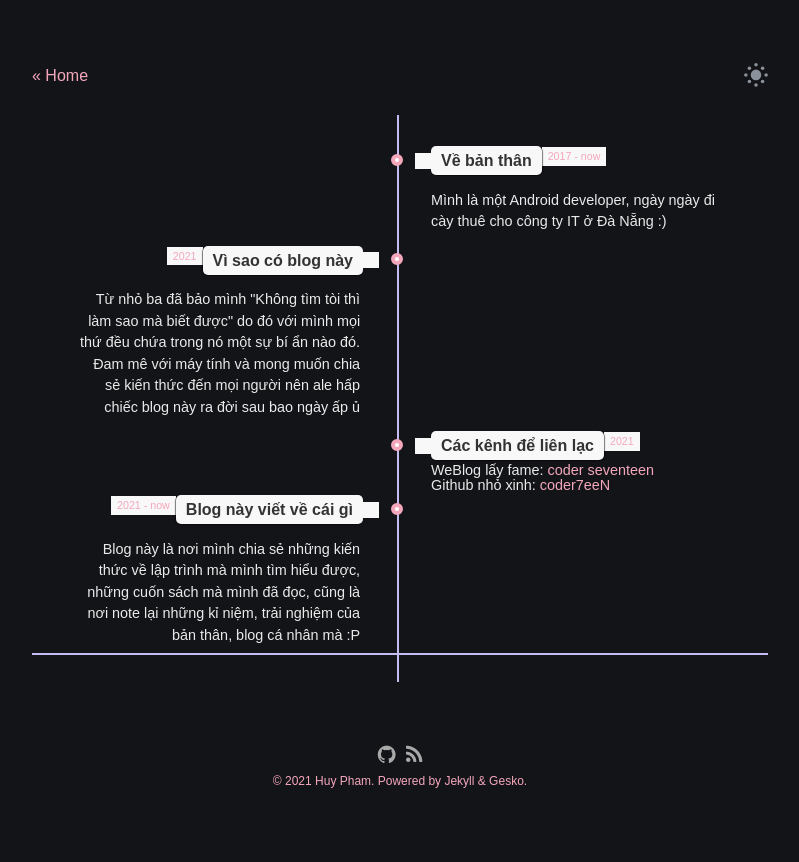
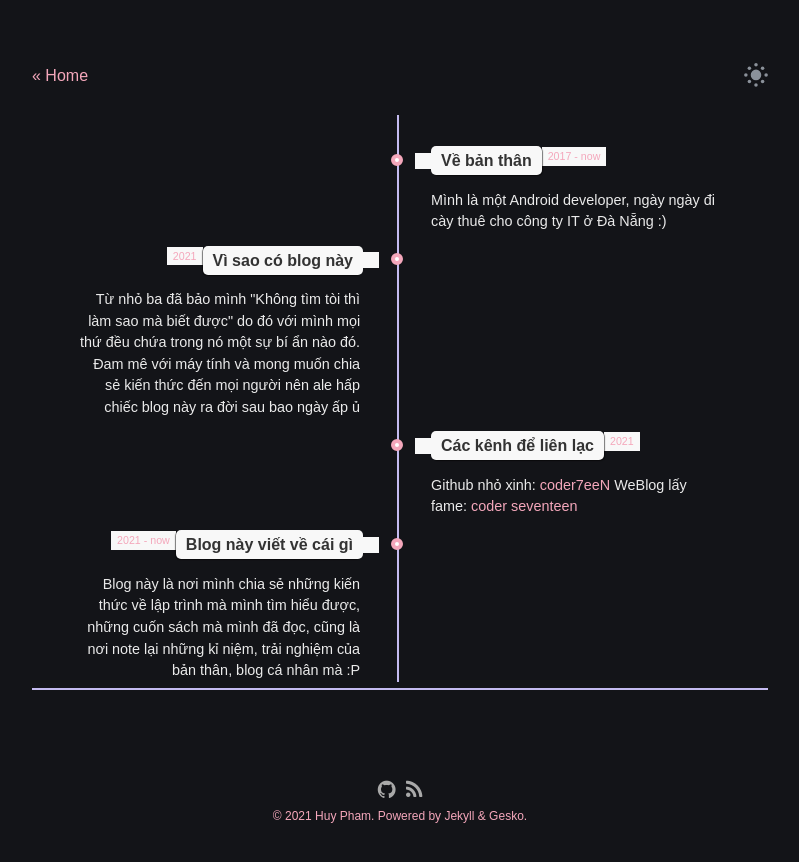
Before and after one commit to coder7eeN/coder7eeN.github.io, a Jekyll site: the page built from about.html, in a window 1280 px wide. Shown: the top 862 px of the page, without its empty margins (240-1039 px from the left). Built offline with Jekyll 4.4.1, drawn with Linux system fonts in a browser that asks for light colours; some web fonts are replaced.

Commit message:
chore: update about

```diff
--- a/about.html
+++ b/about.html
@@ -44,8 +44,7 @@ layout: about
                 </div>
                 <div class="desc">
                     Github nhỏ xinh: <a href="https://github.com/coder7eeN" target="_top">coder7eeN</a>
-                </div>
-                <div class="desc">
+
                     WeBlog lấy fame: <a href="https://read.webuild.community/author/coder7een.github.io">coder seventeen</a>
                 </div>
             </div>
```
